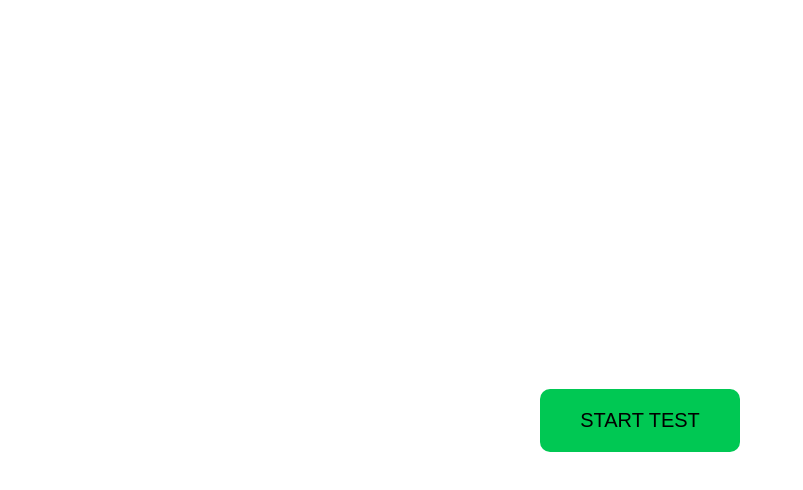
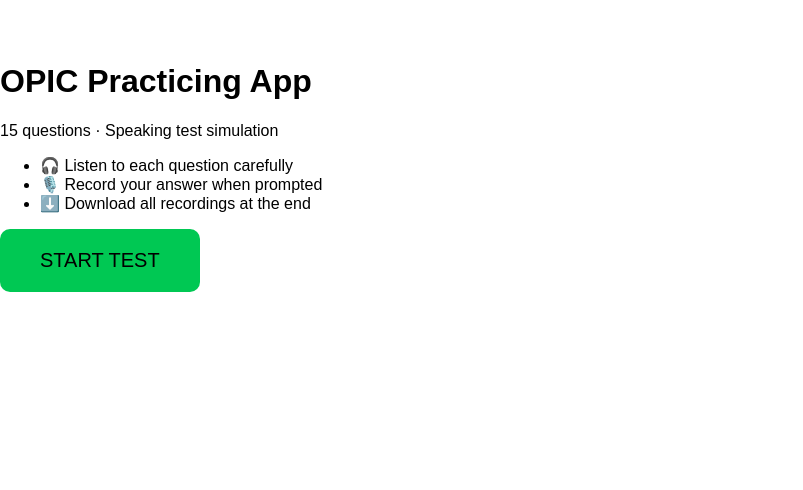
Before and after one commit to kienkk/opic, a React (Vite) app: page / in a window 1280 px wide. Shown: the top 490 px of the page, without its empty margins (0-803 px from the left). Built offline with nearby package versions, Linux system fonts and the light colour scheme.

Commit message:
Update App.jsx

```diff
--- a/src/App.jsx
+++ b/src/App.jsx
@@ -653,10 +653,25 @@ const listRef = useRef([]);
 
   if (!started) {
     return (
-      <div className="container">
-        <button className="start-btn" onClick={startTest}>
-          START TEST
-        </button>
+      <div className="landing">
+        <div className="landing-card">
+          <div className="landing-icon">
+            <svg xmlns="http://www.w3.org/2000/svg" viewBox="0 0 24 24" fill="white" width="38" height="38">
+              <path d="M12 14a3 3 0 0 0 3-3V5a3 3 0 0 0-6 0v6a3 3 0 0 0 3 3zm5-3a5 5 0 0 1-10 0H5a7 7 0 0 0 6 6.93V20H9v2h6v-2h-2v-2.07A7 7 0 0 0 19 11h-2z"/>
+            </svg>
+          </div>
+          <h1 className="landing-title">OPIC Practicing App</h1>
+          <p className="landing-sub">15 questions · Speaking test simulation</p>
+          <div className="landing-divider" />
+          <ul className="landing-info">
+            <li>🎧 Listen to each question carefully</li>
+            <li>🎙️ Record your answer when prompted</li>
+            <li>⬇️ Download all recordings at the end</li>
+          </ul>
+          <button className="start-btn" onClick={startTest}>
+            START TEST
+          </button>
+        </div>
       </div>
     );
   }
```
